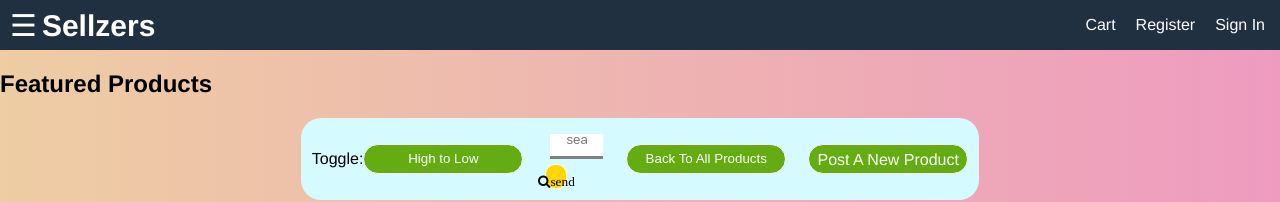
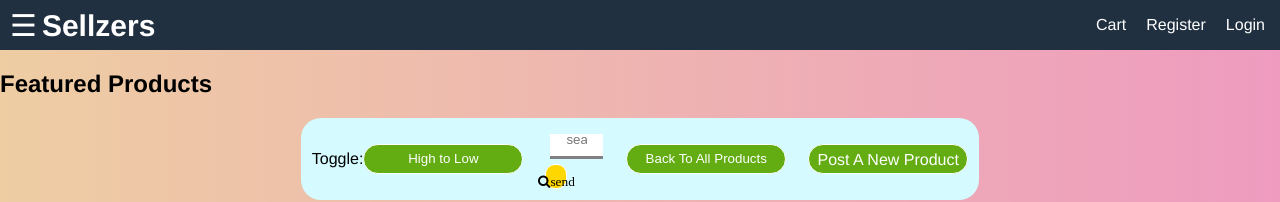
Before and after one commit to hudaabbas/sellzer_ecommerce_microservice, a React (Create React App) app in the folder webapp/: page / in a window 1280 px wide. Shown: the top 202 px of the page. Built offline with nearby package versions, Linux system fonts and the light colour scheme; no server answers.

Commit message:
Added signout button

```diff
--- a/webapp/src/App.js
+++ b/webapp/src/App.js
@@ -15,6 +15,7 @@
 import AddServiceScreen from "./Screens/AddServiceScreen";
 import PaymentScreen from './Screens/PaymentScreen';
 import OrderConfirmationScreen from './Screens/OrderConfirmationScreen'
+import LogoutScreen from './Screens/LogoutScreen'
 
 function App() {
   const openMenu=() =>{
@@ -41,8 +42,12 @@
                     {/* <a href="signin">Sign In</a> */}
                     <Link to={"/cart/"+ window.localStorage.getItem('u_code')}>Cart</Link>
                     <Link to="/register">Register</Link>
-                    <Link to="/signin">Sign In</Link>
-                    {/* <a href="cart.html">Cart</a> */}
+                    {
+                      window.localStorage.getItem('u_code') === null ?
+                        <Link to="/signin">Login</Link>
+                        :
+                        <Link to="/logout">Logout</Link>
+                      }
                 </div>
             </header>
 
@@ -79,6 +84,7 @@
                   <Route path="/add-service" component={AddServiceScreen} />
                   <Route path="/payment/:id" component={PaymentScreen} />
                   <Route path="/confirmation/:id" component={OrderConfirmationScreen} />
+                  <Route path="/logout" exact={true} component={LogoutScreen} />
                 </div>
             </main>
 
--- /dev/null
+++ b/webapp/src/Screens/LogoutScreen.js
@@ -0,0 +1,17 @@
+import React from 'react';
+
+class LogoutScreen extends React.Component {
+
+    constructor(props) {
+        window.localStorage.removeItem('u_code')
+        window.location.href = "/"
+    }
+
+    render() {
+        return (
+            <div></div>
+        )
+
+    }
+}
+export default LogoutScreen;
```
